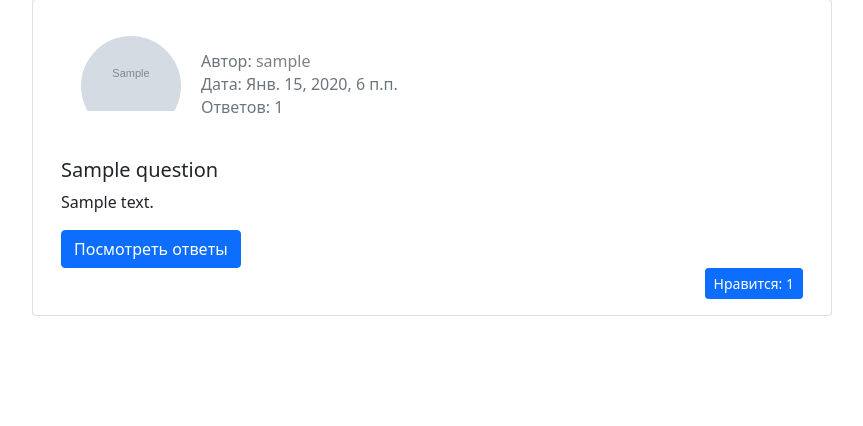
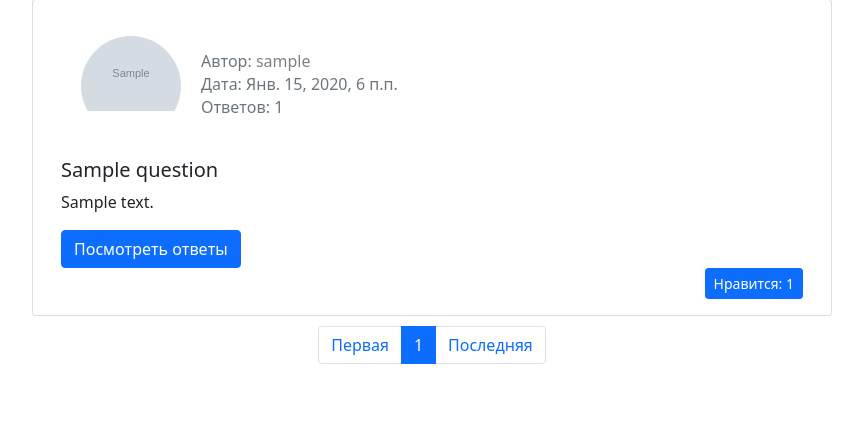
Before and after one commit to roman-shelemekh/orthodontist_web, a Django app: page /ask/ in a window 1280 px wide. Shown: the part 313-739 px from the top of the page, without its empty margins (208-1071 px from the left). Run offline with Django 3.2, Linux system fonts and the light colour scheme; tables that the repository leaves empty hold one stand-in row (Sample ...).

Commit message:
main.js rewritten with pure JavaScript, pagination to ask index added

```diff
--- a/orthodontist/ask/views.py
+++ b/orthodontist/ask/views.py
@@ -15,6 +15,7 @@ from django.contrib import messages
 class AskView(ListView):
     model = Question
     template_name = 'ask/index.html'
+    paginate_by = 5
 
     def dispatch(self, request, *args, **kwargs):
         self.form = OrderByForm(request.GET)
@@ -36,6 +37,7 @@ class AskView(ListView):
     def get_context_data(self, *, object_list=None, **kwargs):
         context = super(AskView, self).get_context_data(**kwargs)
         context['form'] = self.form
+        context['order_by'] = self.form.cleaned_data.get('order_by')
         return context
 
 
--- a/orthodontist/index/static/index/main.js
+++ b/orthodontist/index/static/index/jquery.js
@@ -6,7 +6,6 @@ $(document).ready(function() {
                 if(response.auth){
                     window.location.href = response.auth
                 } else {
-
                     $(this).children("span").empty().append(response.like_count)
                     if(response.add){
                         $(this).addClass('active')
@@ -17,5 +16,4 @@ $(document).ready(function() {
             }
         })
     })
-
 });
--- a/orthodontist/templates/ask/index.html
+++ b/orthodontist/templates/ask/index.html
@@ -55,6 +55,44 @@
             <p>Здесь еще нет вопросов.</p>
     {% endif %}
     </div>
+
+    {% if question_list %}
+    <nav>
+        <ul class="pagination justify-content-center">
+            {% if page_obj.has_previous %}
+            <li class="page-item">
+                <a class="page-link text-primary" href="?page=1{% if order_by %}&order_by={{ order_by }}{% endif %}">Первая</a>
+            </li>
+            <li class="page-item">
+                <a class="page-link text-primary" href="?page={{ page_obj.previous_page_number }}{% if order_by %}&order_by={{ order_by }}{% endif %}">{{ page_obj.previous_page_number }}</a>
+            </li>
+            {% else %}
+            <li class="page-item disabled">
+                <a class="page-link text-primary" href="#" disabled>Первая</a>
+            </li>
+            {% endif %}
+            <li class="page-item active">
+                <span class="page-link bg-primary">
+                    {{ page_obj.number }}
+                    <span class="sr-only"></span>
+                </span>
+            </li>
+            {% if page_obj.has_next %}
+            <li class="page-item">
+                <a class="page-link text-primary" href="?page={{ page_obj.next_page_number }}{% if order_by %}&order_by={{ order_by }}{% endif %}">{{ page_obj.next_page_number }}</a>
+            </li>
+            <li class="page-item">
+                <a class="page-link text-primary" href="?&page={{ page_obj.paginator.num_pages }}{% if order_by %}&order_by={{ order_by }}{% endif %}">Последняя</a>
+            </li>
+            {% else %}
+            <li class="page-item disabled">
+                <a class="page-link text-primary" href="#">Последняя</a>
+            </li>
+            {% endif %}
+        </ul>
+    </nav>
+    {% endif %}
+
 </main>
 
 {% endblock %}
--- a/orthodontist/templates/base.html
+++ b/orthodontist/templates/base.html
@@ -68,7 +68,7 @@
 
 
     <script src="https://cdn.jsdelivr.net/npm/bootstrap@5.0.0-beta2/dist/js/bootstrap.bundle.min.js" integrity="sha384-b5kHyXgcpbZJO/tY9Ul7kGkf1S0CWuKcCD38l8YkeH8z8QjE0GmW1gYU5S9FOnJ0" crossorigin="anonymous"></script>
-    <script src="https://cdnjs.cloudflare.com/ajax/libs/jquery/3.6.0/jquery.js"></script>
+<!--    <script src="https://cdnjs.cloudflare.com/ajax/libs/jquery/3.6.0/jquery.js"></script>-->
     {% block content %}{% endblock %}
     {% block script %}{% endblock %}
 </body>
```
